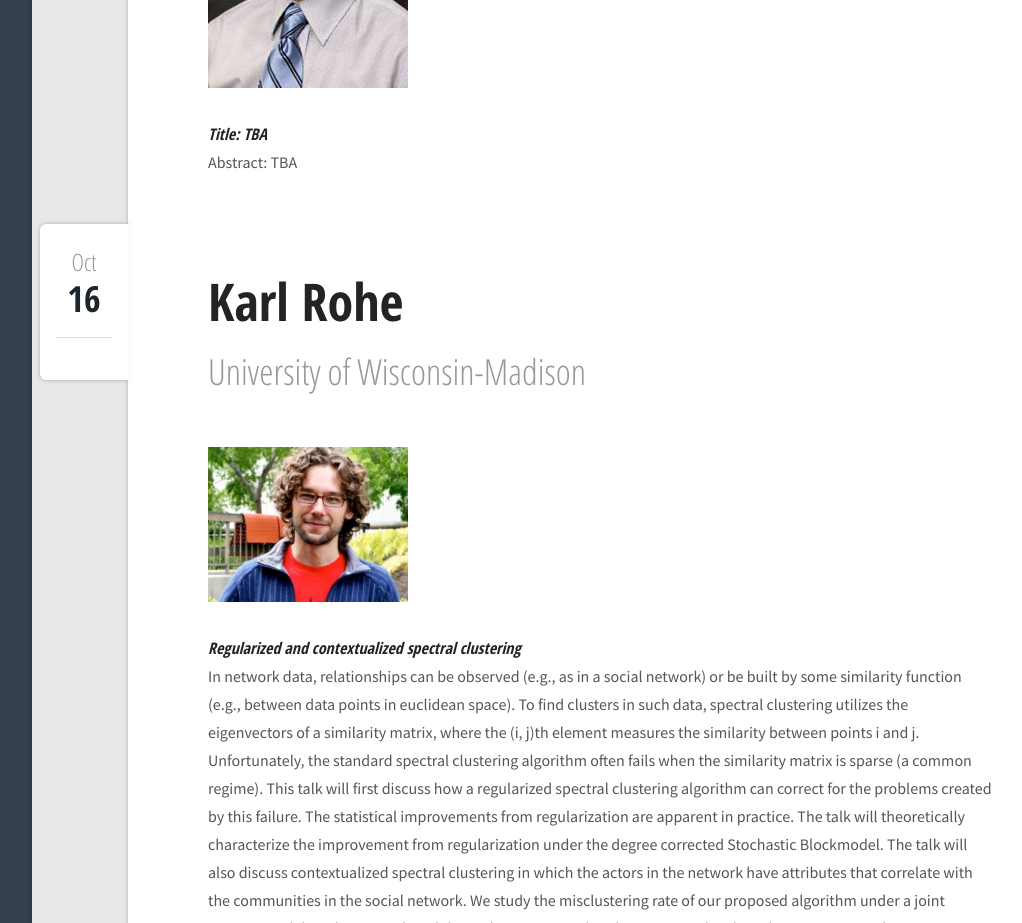
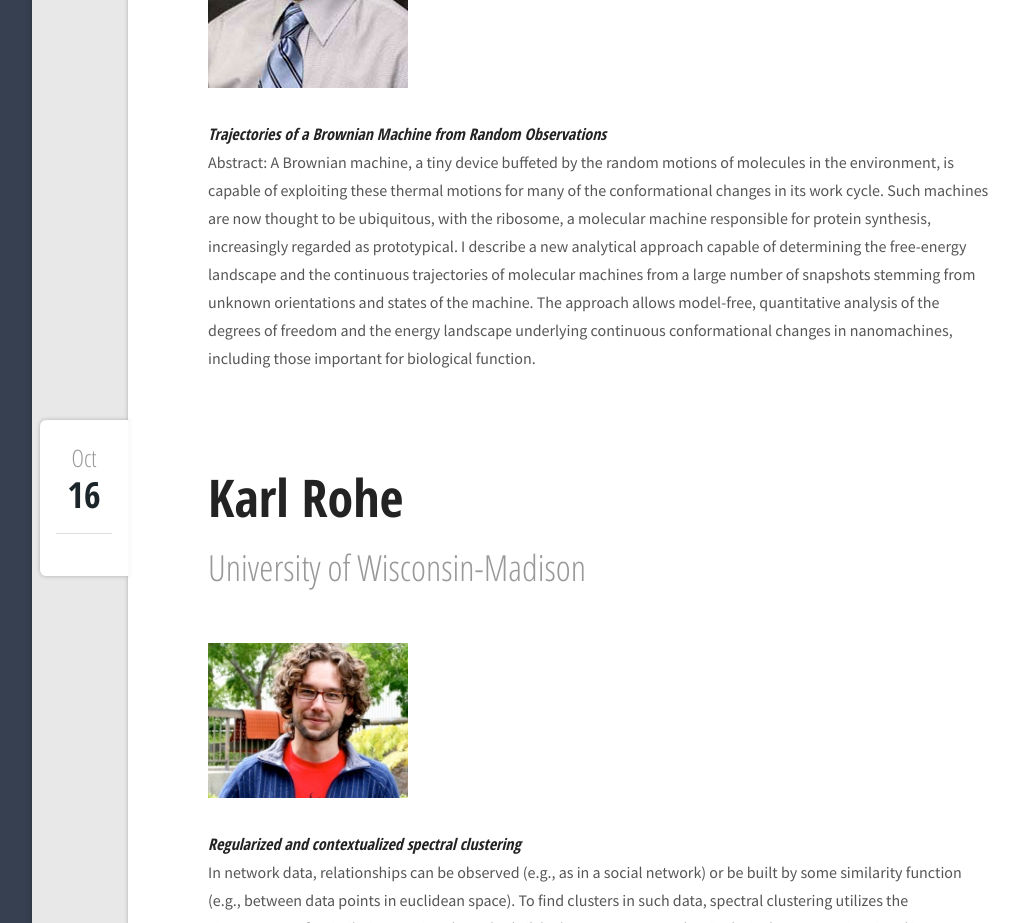
Before and after one commit to rachelzachariah/aas, a plain HTML site: page index.html in a window 1280 px wide. Shown: the part 2020-2943 px from the top of the page, without its empty margins (208-1230 px from the left). Drawn offline with nearby package versions, Linux system fonts and the light colour scheme; some packages are replaced by stand-ins of ours.

Commit message:
Abbas's T+A

```diff
--- a/index.html
+++ b/index.html
@@ -134,8 +134,8 @@
 							<a href="#" class="image featured"><img src="images/fall2015/AbbasOurmazd.jpg" alt="" style="width: 200px;" /></a>
 							<p>
 								<div class="section" id="tbd-ourmazd">
-								<h4><em>Title: TBA</em></h4>
-								<p>Abstract: TBA
+								<h4><em>Trajectories of a Brownian Machine from Random Observations</em></h4>
+								<p>Abstract: A Brownian machine, a tiny device buffeted by the random motions of molecules in the environment, is capable of exploiting these thermal motions for many of the conformational changes in its work cycle. Such machines are now thought to be ubiquitous, with the ribosome, a molecular machine responsible for protein synthesis, increasingly regarded as prototypical. I describe a new analytical approach capable of determining the free-energy landscape and the continuous trajectories of molecular machines from a large number of snapshots stemming from unknown orientations and states of the machine. The approach allows model-free, quantitative analysis of the degrees of freedom and the energy landscape underlying continuous conformational changes in nanomachines, including those important for biological function.
 								</div>
 							</p>
 						</article>
```
